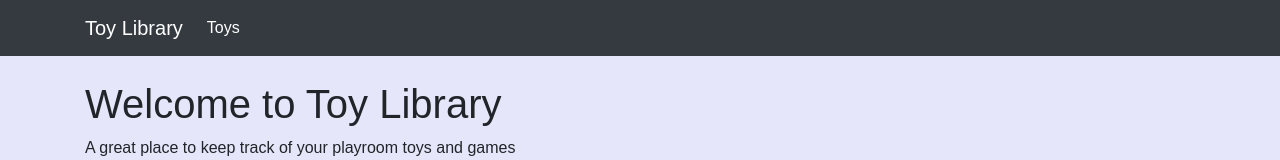
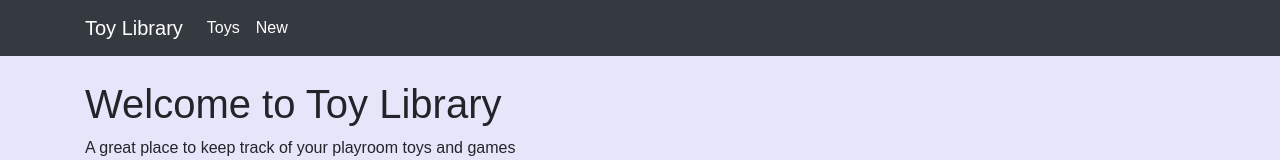
Before and after one commit to CLackrone/toy-library, a React (Create React App) app in the folder client/: page / in a window 1280 px wide. Shown: the top 160 px of the page. Built offline with nearby package versions, Linux system fonts and the light colour scheme.

Commit message:
added link to navbar for new toy form

```diff
--- a/client/src/components/Navbar.js
+++ b/client/src/components/Navbar.js
@@ -15,6 +15,9 @@ const NavBar = () => {
             <li className="nav-item active">
               <Link className="nav-link" to="/toys">Toys <span className="sr-only">(current)</span></Link>
             </li>
+            <li className="nav-item active">
+              <Link className="nav-link" to="/toys/new">New <span className="sr-only">(current)</span></Link>
+            </li>
 
           </ul>
 
```
